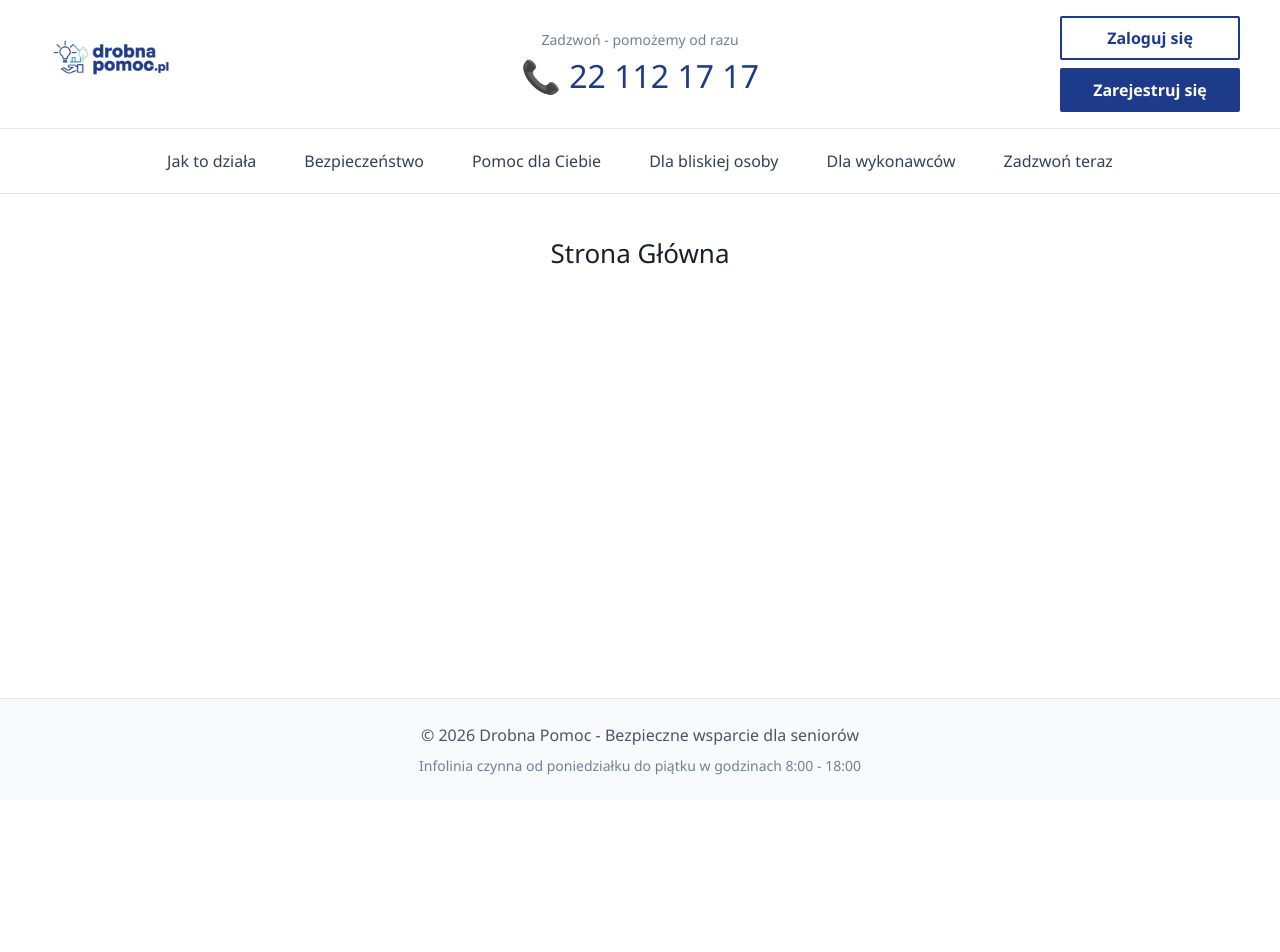
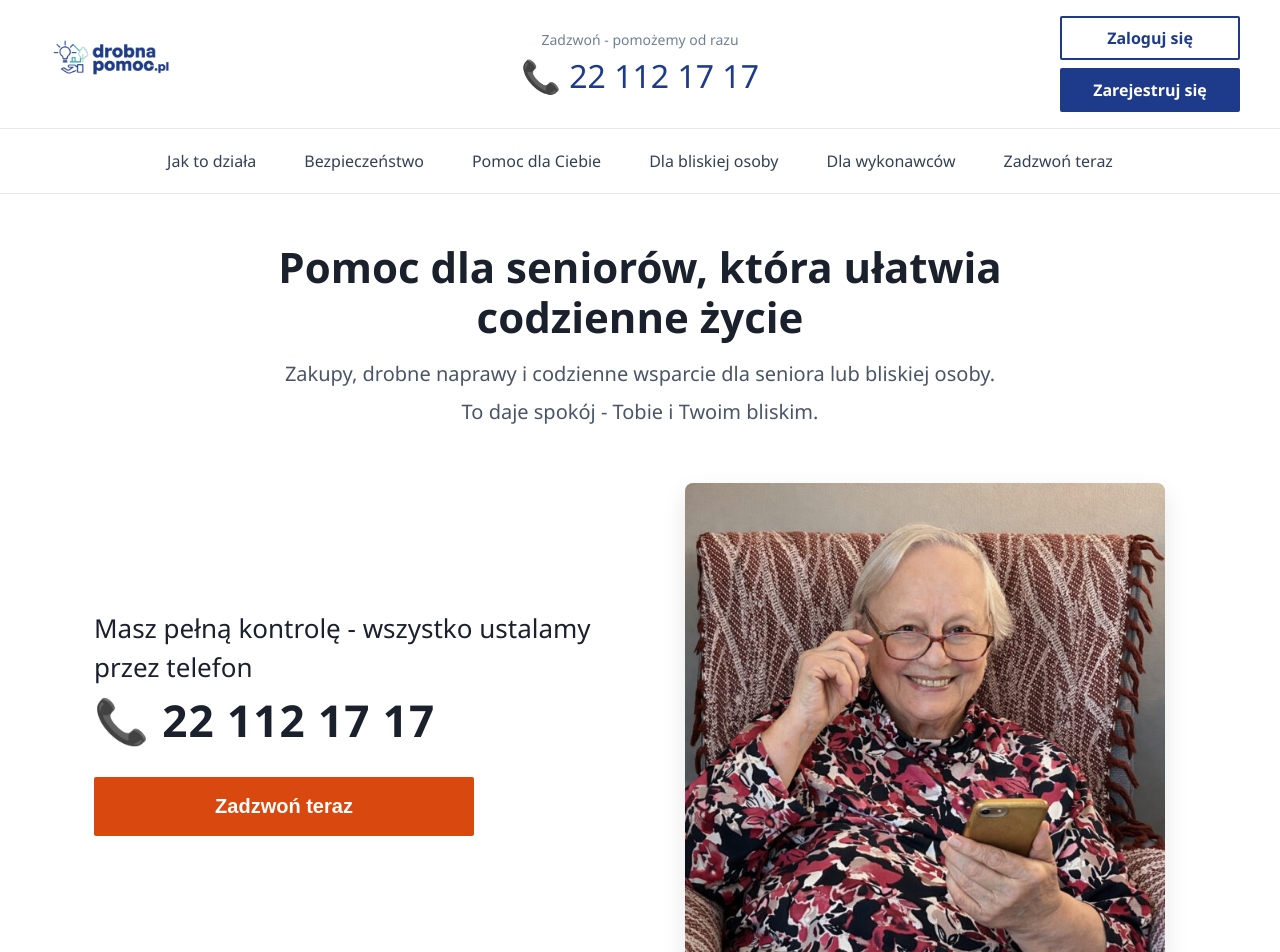
Before and after one commit to Drobna-Pomoc/drobnapomoc, a React (Vite) app in the folder frontend/: page / in a window 1280 px wide. Shown: the top 952 px of the page. Before the commit the page ends 800 px from the top, so only its background shows below. Built offline with nearby package versions, Linux system fonts and the light colour scheme.

Commit message:
Added HomePage content

```diff
--- /dev/null
+++ b/frontend/src/pages/HomePage.css
@@ -0,0 +1,113 @@
+.home-container {
+  max-width: 1140px;
+  margin: 0 auto;
+  padding: 48px 24px;
+}
+
+.hero-header {
+  text-align: center;
+  max-width: 800px;
+  margin: 0 auto 56px auto;
+}
+
+.hero-title {
+  font-size: 42px;
+  font-weight: 700;
+  color: #1a202c;
+  line-height: 1.2;
+  margin-bottom: 16px;
+}
+
+.hero-subtitle {
+  font-size: 20px;
+  color: #4a5568;
+  margin-bottom: 8px;
+}
+
+.hero-subtext {
+  font-size: 18px;
+  font-weight: 600;
+  color: #2d3748;
+}
+
+.hero-body {
+  display: grid;
+  grid-template-columns: 1fr 1fr;
+  gap: 48px;
+  align-items: center;
+}
+
+.hero-left {
+  display: flex;
+  flex-direction: column;
+  align-items: flex-start;
+}
+
+.hero-phone-info {
+  font-size: 18px;
+  color: #4a5568;
+  margin-bottom: 12px;
+}
+
+.hero-phone-big {
+  font-size: 44px;
+  font-weight: 800;
+  color: #1a202c;
+  margin-bottom: 24px;
+  letter-spacing: 1px;
+}
+
+.hero-cta-btn {
+  width: 100%;
+  max-width: 380px;
+  padding: 18px 32px;
+  font-size: 20px;
+  font-weight: 700;
+  color: #ffffff;
+  background-color: #d9480f;
+  border: none;
+  border-radius: 2px;
+  cursor: pointer;
+  transition: background-color 0.2s, transform 0.1s;
+}
+
+.hero-cta-btn:hover {
+  background-color: #b83b0b;
+}
+
+.hero-cta-btn:active {
+  transform: scale(0.99);
+}
+
+.hero-right {
+  display: flex;
+  justify-content: center;
+}
+
+.hero-image {
+  width: 100%;
+  max-width: 480px;
+  height: auto;
+  border-radius: 8px;
+  box-shadow: 0 10px 25px rgba(0, 0, 0, 0.1);
+  object-fit: cover;
+}
+
+@media (max-width: 768px) {
+  .hero-body {
+    grid-template-columns: 1fr;
+    text-align: center;
+  }
+
+  .hero-left {
+    align-items: center;
+  }
+
+  .hero-title {
+    font-size: 32px;
+  }
+
+  .hero-phone-big {
+    font-size: 34px;
+  }
+}
--- a/frontend/src/pages/HomePage.tsx
+++ b/frontend/src/pages/HomePage.tsx
@@ -1,7 +1,47 @@
+import './HomePage.css'
+import seniorImg from '../assets/senior.jpg'
+
 const HomePage = (() => {
+    const handleCallClick = () => {
+        console.log("Kliknięto przycisk Zadzwoń teraz");
+    }
     return (
-        <div style={{ padding: '40px', textAlign: 'center'}}>
-            Strona Główna
+        <div className="home-container">
+            <section className="hero-header">
+                <h1 className="hero-title">
+                    Pomoc dla seniorów, która ułatwia codzienne życie
+                </h1>
+                <p className="hero-subtitle">
+                    Zakupy, drobne naprawy i codzienne wsparcie dla seniora lub bliskiej osoby.
+                </p>
+                <p className="hero-subtitle">
+                    To daje spokój - Tobie i Twoim bliskim.
+                </p>
+            </section>
+            <section className="hero-body">
+                <div className="hero-left">
+                    <p className="hero-phone-call">
+                        Masz pełną kontrolę - wszystko ustalamy przez telefon
+                    </p>
+                    <div className="hero-phone-big">
+                        📞 22 112 17 17
+                    </div>
+                    <button
+                        type="button"
+                        className="hero-cta-btn"
+                        onClick={handleCallClick}
+                    >
+                        Zadzwoń teraz
+                    </button>
+                </div>
+                <div className="hero-right">
+                    <img
+                        src={seniorImg}
+                        alt="Uśmiechnięta seniorka trzymająca chuja w dłoni"
+                        className="hero-image"
+                    />
+                </div>
+            </section>
         </div>
     )
 })
```
